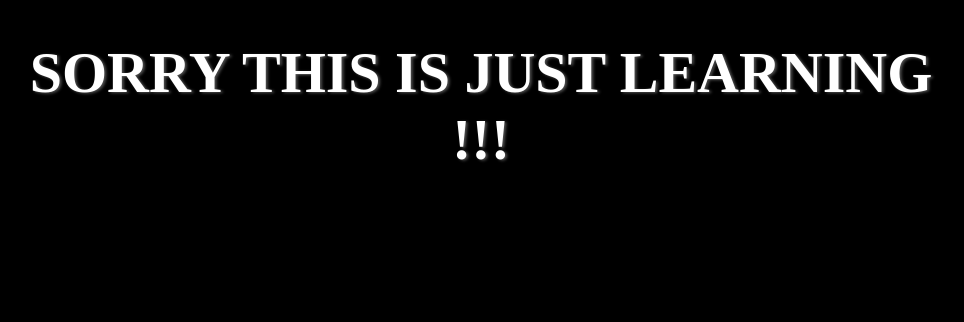
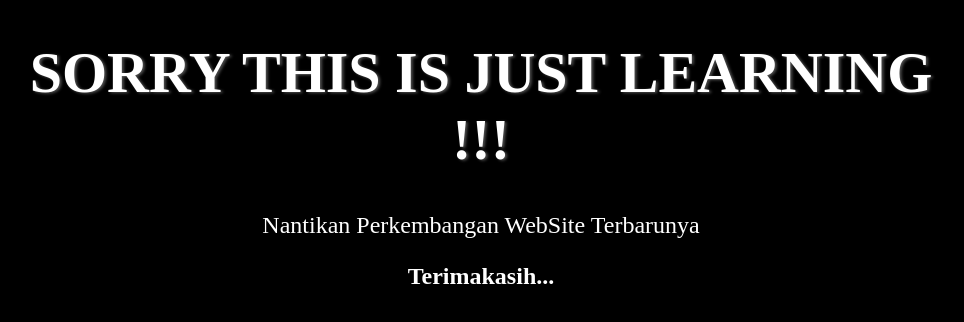
Before and after one commit to nurlindalinda/latihanweb.github.io, a plain HTML site: page index.html in a window 1280 px wide. Shown: the whole page, without its empty margins (159-1123 px from the left). Drawn offline with Linux system fonts and the light colour scheme.

Commit message:
perubahan

```diff
--- a/index.html
+++ b/index.html
@@ -23,11 +23,17 @@
             font-weight: bold;
             text-shadow: 2px 1px 3px rgb(100, 100,100, .8);
         }
+        .contener p, .contener h3{
+            color: white;
+            font-size: 24px;
+        }
     </style>
 </head>
 <body>
     <div class="contener">
         <h1 class="judul">SORRY THIS IS JUST LEARNING !!!</h1>
+        <p>Nantikan Perkembangan WebSite Terbarunya</p>
+        <h3>Terimakasih...</h3>
     </div>
 </body>
 </html>
```
